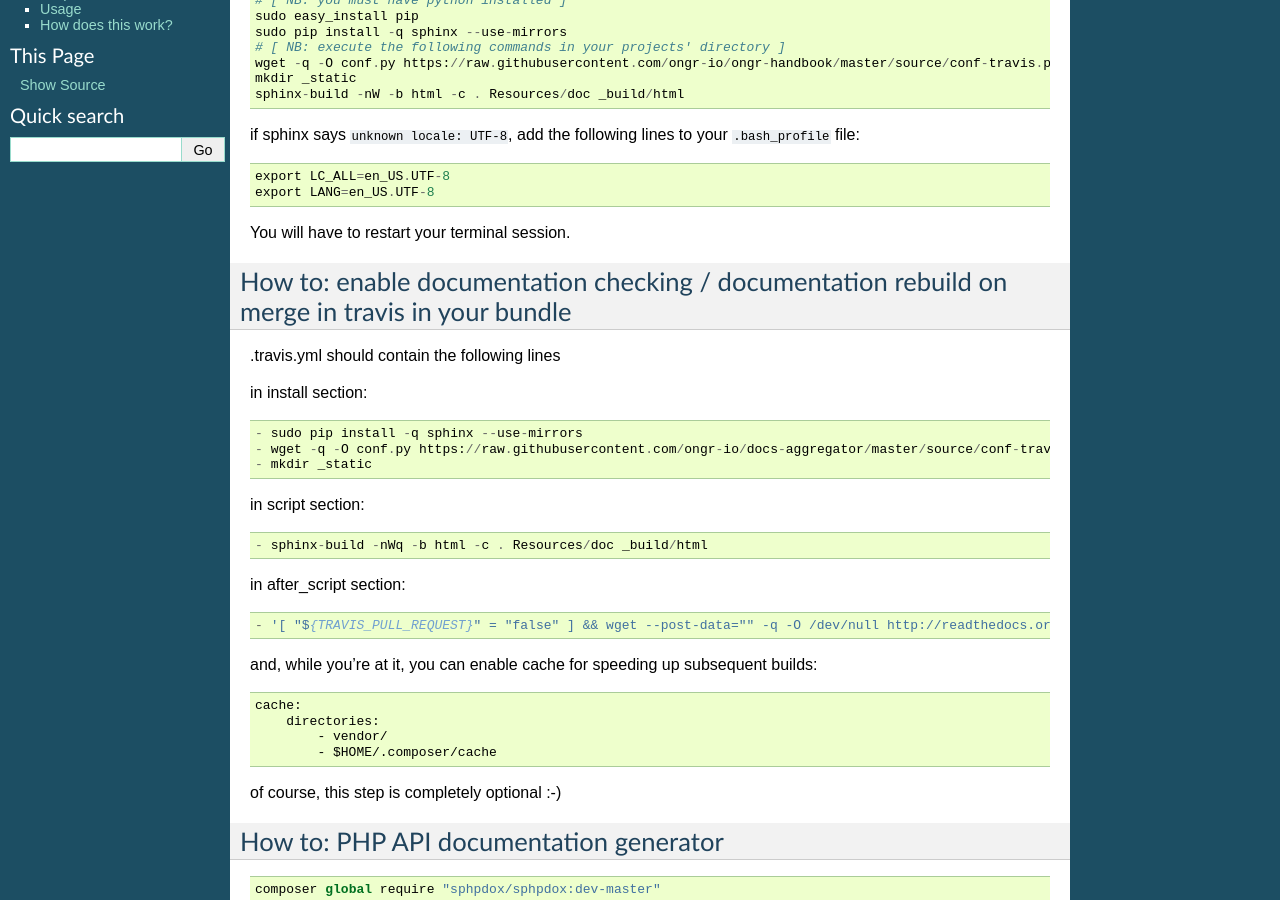
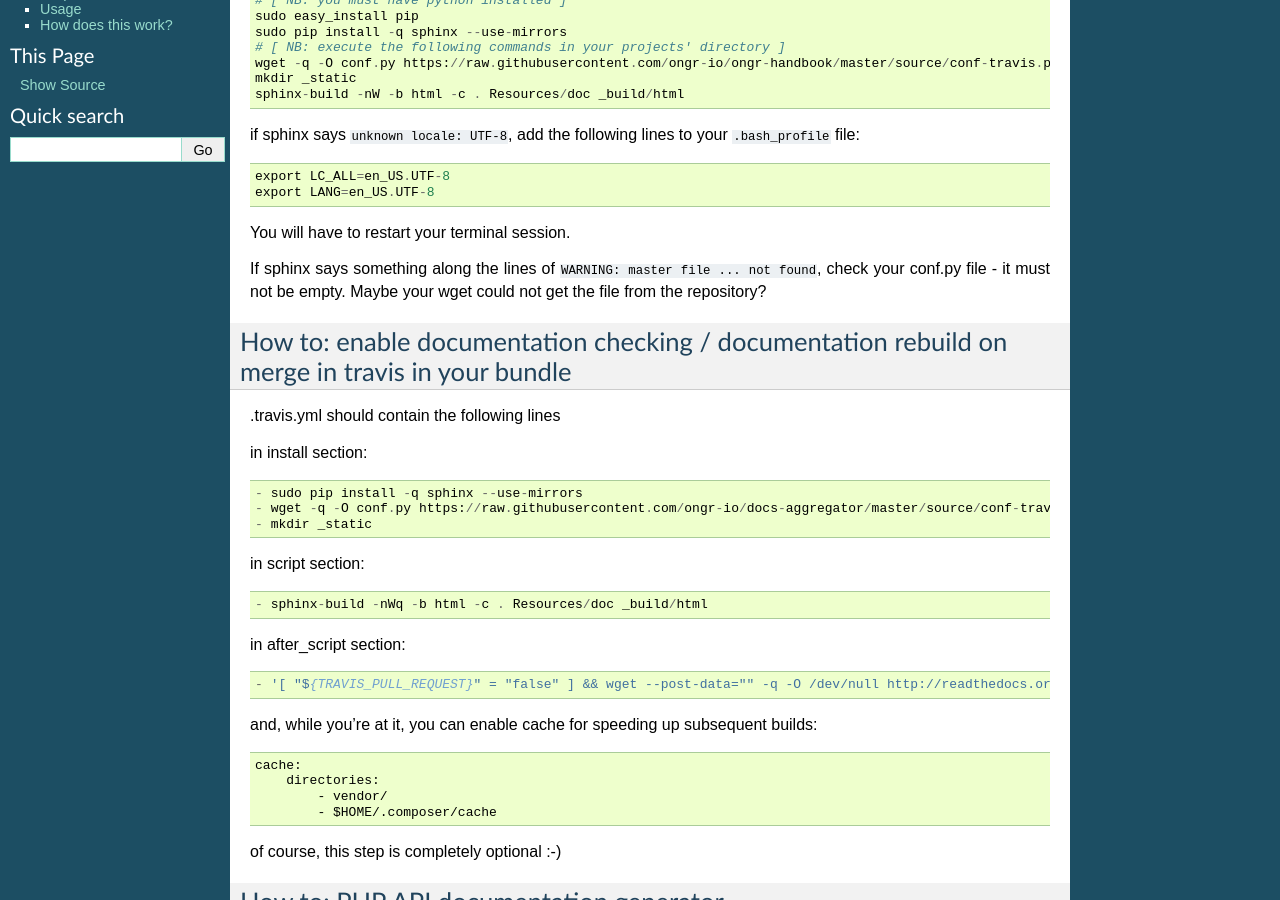
Before and after one commit to ongr-io/docs.ongr.io, a Sphinx documentation site: the page built from source/howto.rst, in a window 1280 px wide and 900 px high, scrolled down 313 px. Built offline with Sphinx 7.4.7, drawn with Linux system fonts in a browser that asks for light colours.

Commit message:
more "gotcha"s found

```diff
--- a/source/howto.rst
+++ b/source/howto.rst
@@ -27,6 +27,9 @@ if sphinx says ``unknown locale: UTF-8``, add the following lines to your ``.bas
     export LANG=en_US.UTF-8
 
 You will have to restart your terminal session.
+
+If sphinx says something along the lines of ``WARNING: master file ... not found``, check your conf.py file - it must not be empty.
+Maybe your wget could not get the file from the repository?
 
 How to: enable documentation checking / documentation rebuild on merge in travis in your bundle
 -----------------------------------------------------------------------------------------------
```
